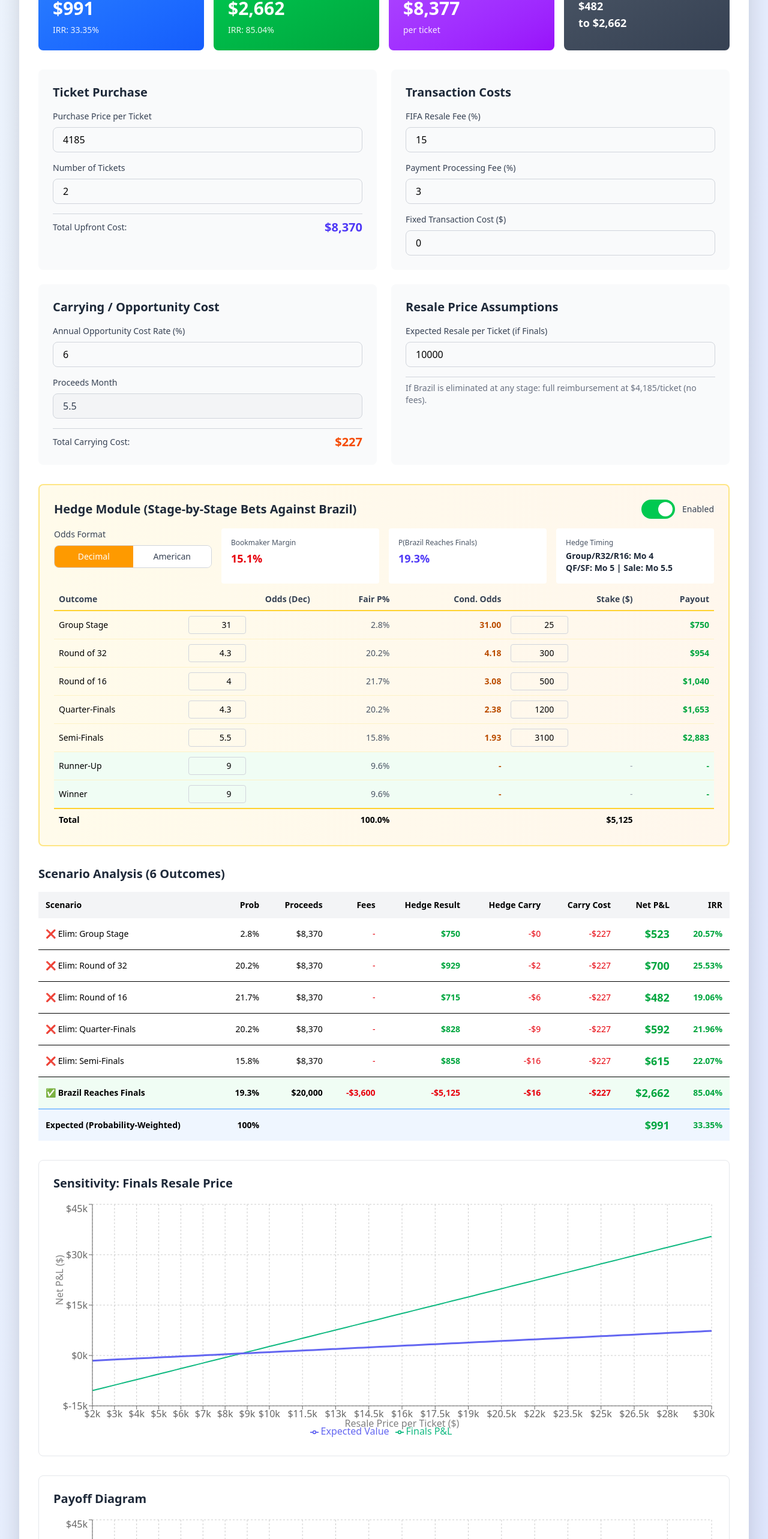
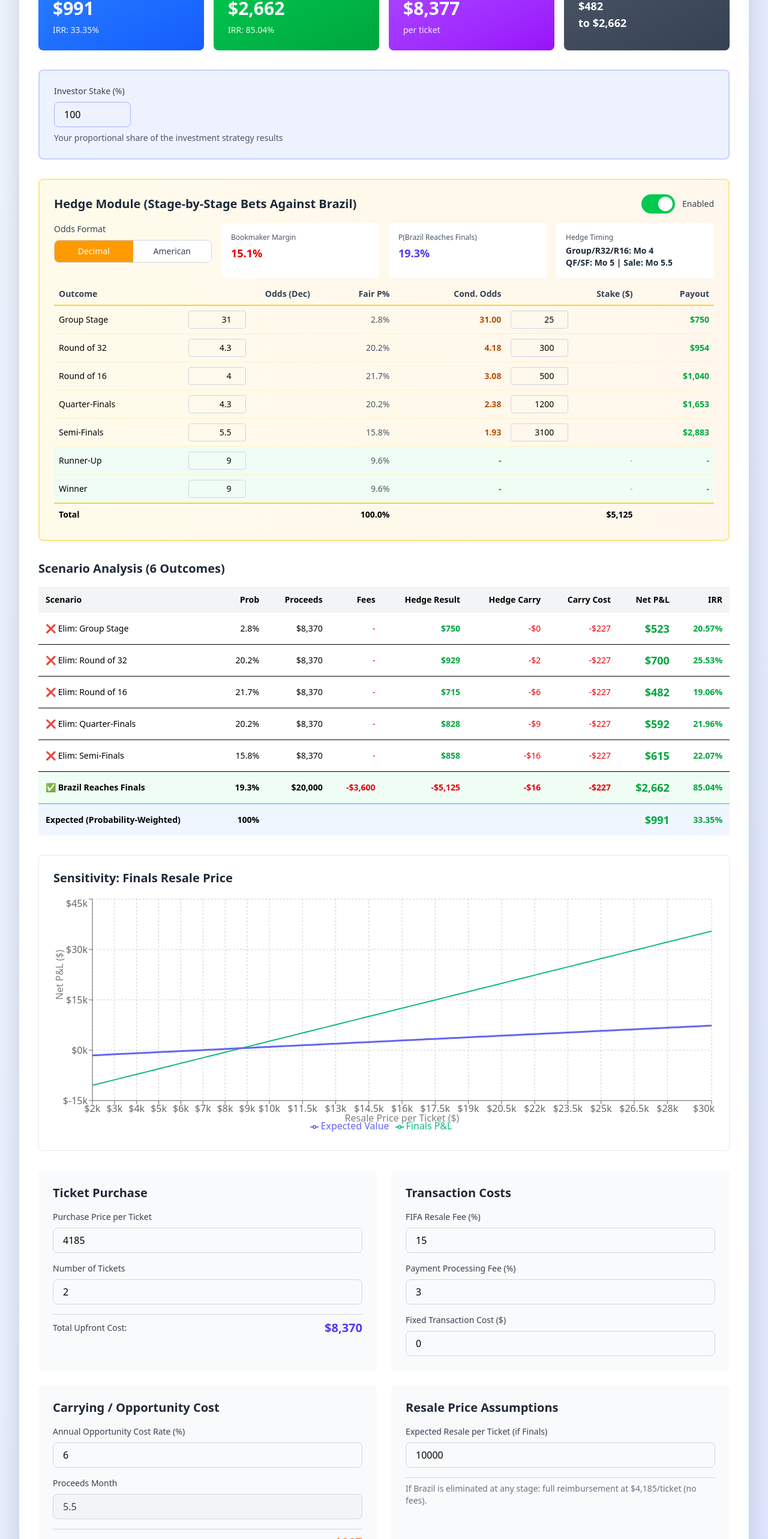
Before and after one commit to oagcoliveira/hedge-simulator, a React (Vite) app: page / in a window 1280 px wide. Shown: the part 212-2778 px from the top of the page at 60% size. Built offline with nearby package versions, Linux system fonts and the light colour scheme.

Commit message:
UI improvements: move inputs to bottom, add investor stake feature, fix odds input, adjust stake increments

```diff
--- a/src/WorldCupTicketSimulator.jsx
+++ b/src/WorldCupTicketSimulator.jsx
@@ -60,6 +60,9 @@ const WorldCupTicketSimulator = () => {
   const [bettingOdds, setBettingOdds] = useState(saved.bettingOdds);
   const [oddsFormat, setOddsFormat] = useState(saved.oddsFormat);
   const [hedgeStakes, setHedgeStakes] = useState(saved.hedgeStakes);
+
+  // Investor Stake
+  const [investorStakePercent, setInvestorStakePercent] = useState(100);
 
   // Persist all inputs to localStorage on change
   useEffect(() => {
@@ -348,12 +351,12 @@ const WorldCupTicketSimulator = () => {
           <div className="grid grid-cols-1 md:grid-cols-4 gap-4 mb-8">
             <div className="bg-gradient-to-br from-blue-500 to-blue-600 rounded-lg p-6 text-white">
               <div className="text-sm opacity-90 mb-1">Expected Value</div>
-              <div className="text-3xl font-bold">{formatCurrency(expectedValue)}</div>
+              <div className="text-3xl font-bold">{formatCurrency(expectedValue * (investorStakePercent / 100))}</div>
               <div className="text-sm mt-2 opacity-90">IRR: {formatPercent(expectedROI)}</div>
             </div>
             <div className={`${finalsScenario.netPL >= 0 ? 'bg-gradient-to-br from-green-500 to-green-600' : 'bg-gradient-to-br from-red-500 to-red-600'} rounded-lg p-6 text-white`}>
               <div className="text-sm opacity-90 mb-1">Finals ({probFinals.toFixed(1)}%)</div>
-              <div className="text-3xl font-bold">{formatCurrency(finalsScenario.netPL)}</div>
+              <div className="text-3xl font-bold">{formatCurrency(finalsScenario.netPL * (investorStakePercent / 100))}</div>
               <div className="text-sm mt-2 opacity-90">IRR: {formatPercent(finalsScenario.roi)}</div>
             </div>
             <div className="bg-gradient-to-br from-purple-500 to-purple-600 rounded-lg p-6 text-white">
@@ -363,86 +366,17 @@ const WorldCupTicketSimulator = () => {
             </div>
             <div className="bg-gradient-to-br from-gray-600 to-gray-700 rounded-lg p-6 text-white">
               <div className="text-sm opacity-90 mb-1">Risk Range</div>
-              <div className="text-lg font-bold">{formatCurrency(maxLoss)}</div>
-              <div className="text-lg font-bold">to {formatCurrency(maxGain)}</div>
+              <div className="text-lg font-bold">{formatCurrency(maxLoss * (investorStakePercent / 100))}</div>
+              <div className="text-lg font-bold">to {formatCurrency(maxGain * (investorStakePercent / 100))}</div>
             </div>
           </div>
 
-          {/* Input Sections */}
-          <div className="grid grid-cols-1 md:grid-cols-2 gap-6 mb-8">
-            {/* Purchase Variables */}
-            <div className="bg-gray-50 rounded-lg p-6">
-              <h3 className="text-xl font-bold text-gray-800 mb-4">Ticket Purchase</h3>
-              <div className="space-y-4">
-                <div>
-                  <label className="block text-sm font-medium text-gray-700 mb-2">Purchase Price per Ticket</label>
-                  <input type="number" value={pricePerTicket} onChange={(e) => setPricePerTicket(Number(e.target.value))} className="w-full px-4 py-2 border border-gray-300 rounded-lg focus:ring-2 focus:ring-indigo-500 focus:border-transparent" />
-                </div>
-                <div>
-                  <label className="block text-sm font-medium text-gray-700 mb-2">Number of Tickets</label>
-                  <input type="number" value={numTickets} onChange={(e) => setNumTickets(Number(e.target.value))} className="w-full px-4 py-2 border border-gray-300 rounded-lg focus:ring-2 focus:ring-indigo-500 focus:border-transparent" />
-                </div>
-                <div className="pt-2 border-t border-gray-300">
-                  <div className="flex justify-between items-center">
-                    <span className="text-sm font-medium text-gray-700">Total Upfront Cost:</span>
-                    <span className="text-xl font-bold text-indigo-600">{formatCurrency(totalPurchase)}</span>
-                  </div>
-                </div>
-              </div>
-            </div>
-
-            {/* Transaction Costs */}
-            <div className="bg-gray-50 rounded-lg p-6">
-              <h3 className="text-xl font-bold text-gray-800 mb-4">Transaction Costs</h3>
-              <div className="space-y-4">
-                <div>
-                  <label className="block text-sm font-medium text-gray-700 mb-2">FIFA Resale Fee (%)</label>
-                  <input type="number" step="0.1" value={resaleFeePercent} onChange={(e) => setResaleFeePercent(Number(e.target.value))} className="w-full px-4 py-2 border border-gray-300 rounded-lg focus:ring-2 focus:ring-indigo-500 focus:border-transparent" />
-                </div>
-                <div>
-                  <label className="block text-sm font-medium text-gray-700 mb-2">Payment Processing Fee (%)</label>
-                  <input type="number" step="0.1" value={processingFeePercent} onChange={(e) => setProcessingFeePercent(Number(e.target.value))} className="w-full px-4 py-2 border border-gray-300 rounded-lg focus:ring-2 focus:ring-indigo-500 focus:border-transparent" />
-                </div>
-                <div>
-                  <label className="block text-sm font-medium text-gray-700 mb-2">Fixed Transaction Cost ($)</label>
-                  <input type="number" value={fixedTransactionCost} onChange={(e) => setFixedTransactionCost(Number(e.target.value))} className="w-full px-4 py-2 border border-gray-300 rounded-lg focus:ring-2 focus:ring-indigo-500 focus:border-transparent" />
-                </div>
-              </div>
-            </div>
-
-            {/* Carrying Cost */}
-            <div className="bg-gray-50 rounded-lg p-6">
-              <h3 className="text-xl font-bold text-gray-800 mb-4">Carrying / Opportunity Cost</h3>
-              <div className="space-y-4">
-                <div>
-                  <label className="block text-sm font-medium text-gray-700 mb-2">Annual Opportunity Cost Rate (%)</label>
-                  <input type="number" step="0.1" value={annualOpportunityCost} onChange={(e) => setAnnualOpportunityCost(Number(e.target.value))} className="w-full px-4 py-2 border border-gray-300 rounded-lg focus:ring-2 focus:ring-indigo-500 focus:border-transparent" />
-                </div>
-                <div>
-                  <label className="block text-sm font-medium text-gray-700 mb-2">Proceeds Month</label>
-                  <div className="w-full px-4 py-2 bg-gray-100 border border-gray-300 rounded-lg text-gray-700">{proceedsMonth}</div>
-                </div>
-                <div className="pt-2 border-t border-gray-300">
-                  <div className="flex justify-between items-center">
-                    <span className="text-sm font-medium text-gray-700">Total Carrying Cost:</span>
-                    <span className="text-xl font-bold text-orange-600">{formatCurrency(carryingCost)}</span>
-                  </div>
-                </div>
-              </div>
-            </div>
-
-            {/* Selling Prices */}
-            <div className="bg-gray-50 rounded-lg p-6">
-              <h3 className="text-xl font-bold text-gray-800 mb-4">Resale Price Assumptions</h3>
-              <div className="space-y-4">
-                <div>
-                  <label className="block text-sm font-medium text-gray-700 mb-2">Expected Resale per Ticket (if Finals)</label>
-                  <input type="number" value={expectedResale} onChange={(e) => setExpectedResale(Number(e.target.value))} className="w-full px-4 py-2 border border-gray-300 rounded-lg focus:ring-2 focus:ring-indigo-500 focus:border-transparent" />
-                </div>
-                <div className="pt-2 border-t border-gray-300 text-sm text-gray-500">
-                  If Brazil is eliminated at any stage: full reimbursement at {formatCurrency(pricePerTicket)}/ticket (no fees).
-                </div>
-              </div>
+          {/* Investor Stake Input */}
+          <div className="bg-indigo-50 rounded-lg p-6 mb-8 border-2 border-indigo-200">
+            <div>
+              <label className="block text-sm font-medium text-gray-700 mb-2">Investor Stake (%)</label>
+              <input type="number" step="0.01" min="0" max="100" value={investorStakePercent} onChange={(e) => setInvestorStakePercent(Math.min(Math.max(Number(e.target.value), 0), 100))} className="w-32 px-4 py-2 border border-indigo-300 rounded-lg focus:ring-2 focus:ring-indigo-500 focus:border-transparent" />
+              <p className="text-sm text-gray-600 mt-2">Your proportional share of the investment strategy results</p>
             </div>
           </div>
 
@@ -516,7 +450,7 @@ const WorldCupTicketSimulator = () => {
                             <td className="py-2 px-2">
                               <input
                                 type="number"
-                                step={oddsFormat === 'decimal' ? '0.01' : '10'}
+                                step={oddsFormat === 'decimal' ? '0.01' : '1'}
                                 value={getDisplayOdds(key)}
                                 onChange={(e) => updateOdds(key, e.target.value)}
                                 className="w-24 px-2 py-1 border border-gray-300 rounded text-right focus:ring-2 focus:ring-amber-500 focus:border-transparent"
@@ -528,7 +462,7 @@ const WorldCupTicketSimulator = () => {
                             </td>
                             <td className="py-2 px-2">
                               {isHedgeable ? (
-                                <input type="number" step="100" value={hedgeStakes[key]} onChange={(e) => updateHedgeStake(key, e.target.value)} className="w-24 px-2 py-1 border border-gray-300 rounded text-right focus:ring-2 focus:ring-amber-500 focus:border-transparent" />
+                                <input type="number" step={key === 'Group' || key === 'R32' ? '10' : '100'} value={hedgeStakes[key]} onChange={(e) => updateHedgeStake(key, e.target.value)} className="w-24 px-2 py-1 border border-gray-300 rounded text-right focus:ring-2 focus:ring-amber-500 focus:border-transparent" />
                               ) : (
                                 <span className="text-gray-400 text-right block">-</span>
                               )}
@@ -630,20 +564,82 @@ const WorldCupTicketSimulator = () => {
             </ResponsiveContainer>
           </div>
 
-          {/* Payoff Diagram */}
-          <div className="bg-white rounded-lg p-6 border border-gray-200">
-            <h3 className="text-xl font-bold text-gray-800 mb-4">Payoff Diagram</h3>
-            <ResponsiveContainer width="100%" height={400}>
-              <AreaChart data={sensitivityData}>
-                <CartesianGrid strokeDasharray="3 3" />
-                <XAxis dataKey="price" label={{ value: 'Resale Price per Ticket ($)', position: 'insideBottom', offset: -5 }} tickFormatter={(v) => `$${v/1000}k`} />
-                <YAxis label={{ value: 'Net P&L ($)', angle: -90, position: 'insideLeft' }} tickFormatter={(v) => `$${v/1000}k`} />
-                <Tooltip formatter={(v) => formatCurrency(v)} labelFormatter={(v) => `Price: ${formatCurrency(v)}`} />
-                <Legend />
-                <Area type="monotone" dataKey="finals" stroke="#10b981" fill="#86efac" fillOpacity={0.3} name="Finals P&L" />
-                <Area type="monotone" dataKey="expectedValue" stroke="#6366f1" fill="#c4b5fd" fillOpacity={0.3} name="Expected Value" />
-              </AreaChart>
-            </ResponsiveContainer>
+          {/* Input Sections - Moved to Bottom */}
+          <div className="grid grid-cols-1 md:grid-cols-2 gap-6 mb-8">
+            {/* Purchase Variables */}
+            <div className="bg-gray-50 rounded-lg p-6">
+              <h3 className="text-xl font-bold text-gray-800 mb-4">Ticket Purchase</h3>
+              <div className="space-y-4">
+                <div>
+                  <label className="block text-sm font-medium text-gray-700 mb-2">Purchase Price per Ticket</label>
+                  <input type="number" value={pricePerTicket} onChange={(e) => setPricePerTicket(Number(e.target.value))} className="w-full px-4 py-2 border border-gray-300 rounded-lg focus:ring-2 focus:ring-indigo-500 focus:border-transparent" />
+                </div>
+                <div>
+                  <label className="block text-sm font-medium text-gray-700 mb-2">Number of Tickets</label>
+                  <input type="number" value={numTickets} onChange={(e) => setNumTickets(Number(e.target.value))} className="w-full px-4 py-2 border border-gray-300 rounded-lg focus:ring-2 focus:ring-indigo-500 focus:border-transparent" />
+                </div>
+                <div className="pt-2 border-t border-gray-300">
+                  <div className="flex justify-between items-center">
+                    <span className="text-sm font-medium text-gray-700">Total Upfront Cost:</span>
+                    <span className="text-xl font-bold text-indigo-600">{formatCurrency(totalPurchase)}</span>
+                  </div>
+                </div>
+              </div>
+            </div>
+
+            {/* Transaction Costs */}
+            <div className="bg-gray-50 rounded-lg p-6">
+              <h3 className="text-xl font-bold text-gray-800 mb-4">Transaction Costs</h3>
+              <div className="space-y-4">
+                <div>
+                  <label className="block text-sm font-medium text-gray-700 mb-2">FIFA Resale Fee (%)</label>
+                  <input type="number" step="0.1" value={resaleFeePercent} onChange={(e) => setResaleFeePercent(Number(e.target.value))} className="w-full px-4 py-2 border border-gray-300 rounded-lg focus:ring-2 focus:ring-indigo-500 focus:border-transparent" />
+                </div>
+                <div>
+                  <label className="block text-sm font-medium text-gray-700 mb-2">Payment Processing Fee (%)</label>
+                  <input type="number" step="0.1" value={processingFeePercent} onChange={(e) => setProcessingFeePercent(Number(e.target.value))} className="w-full px-4 py-2 border border-gray-300 rounded-lg focus:ring-2 focus:ring-indigo-500 focus:border-transparent" />
+                </div>
+                <div>
+                  <label className="block text-sm font-medium text-gray-700 mb-2">Fixed Transaction Cost ($)</label>
+                  <input type="number" value={fixedTransactionCost} onChange={(e) => setFixedTransactionCost(Number(e.target.value))} className="w-full px-4 py-2 border border-gray-300 rounded-lg focus:ring-2 focus:ring-indigo-500 focus:border-transparent" />
+                </div>
+              </div>
+            </div>
+
+            {/* Carrying Cost */}
+            <div className="bg-gray-50 rounded-lg p-6">
+              <h3 className="text-xl font-bold text-gray-800 mb-4">Carrying / Opportunity Cost</h3>
+              <div className="space-y-4">
+                <div>
+                  <label className="block text-sm font-medium text-gray-700 mb-2">Annual Opportunity Cost Rate (%)</label>
+                  <input type="number" step="0.1" value={annualOpportunityCost} onChange={(e) => setAnnualOpportunityCost(Number(e.target.value))} className="w-full px-4 py-2 border border-gray-300 rounded-lg focus:ring-2 focus:ring-indigo-500 focus:border-transparent" />
+                </div>
+                <div>
+                  <label className="block text-sm font-medium text-gray-700 mb-2">Proceeds Month</label>
+                  <div className="w-full px-4 py-2 bg-gray-100 border border-gray-300 rounded-lg text-gray-700">{proceedsMonth}</div>
+                </div>
+                <div className="pt-2 border-t border-gray-300">
+                  <div className="flex justify-between items-center">
+                    <span className="text-sm font-medium text-gray-700">Total Carrying Cost:</span>
+                    <span className="text-xl font-bold text-orange-600">{formatCurrency(carryingCost)}</span>
+                  </div>
+                </div>
+              </div>
+            </div>
+
+            {/* Selling Prices */}
+            <div className="bg-gray-50 rounded-lg p-6">
+              <h3 className="text-xl font-bold text-gray-800 mb-4">Resale Price Assumptions</h3>
+              <div className="space-y-4">
+                <div>
+                  <label className="block text-sm font-medium text-gray-700 mb-2">Expected Resale per Ticket (if Finals)</label>
+                  <input type="number" value={expectedResale} onChange={(e) => setExpectedResale(Number(e.target.value))} className="w-full px-4 py-2 border border-gray-300 rounded-lg focus:ring-2 focus:ring-indigo-500 focus:border-transparent" />
+                </div>
+                <div className="pt-2 border-t border-gray-300 text-sm text-gray-500">
+                  If Brazil is eliminated at any stage: full reimbursement at {formatCurrency(pricePerTicket)}/ticket (no fees).
+                </div>
+              </div>
+            </div>
           </div>
         </div>
 
```
